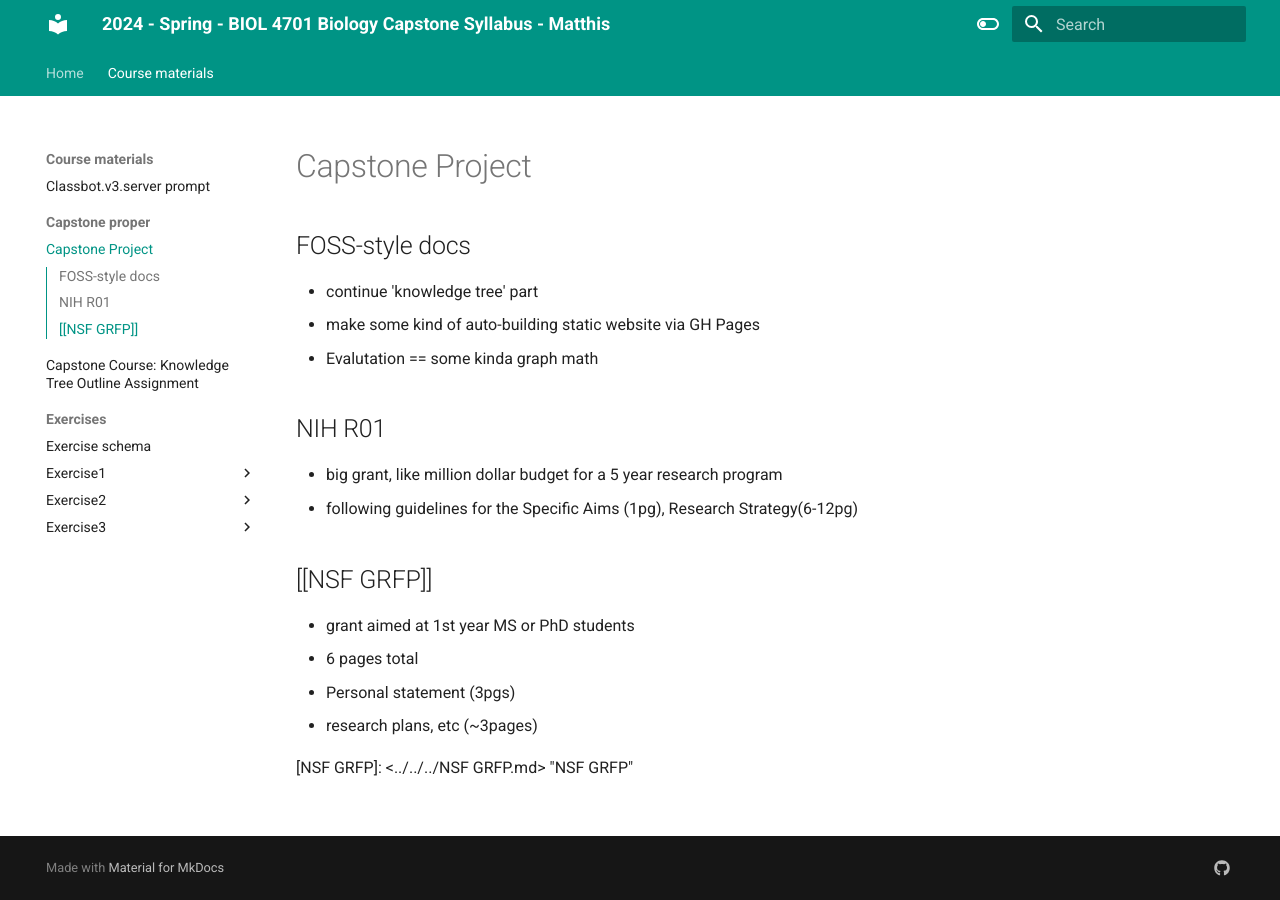
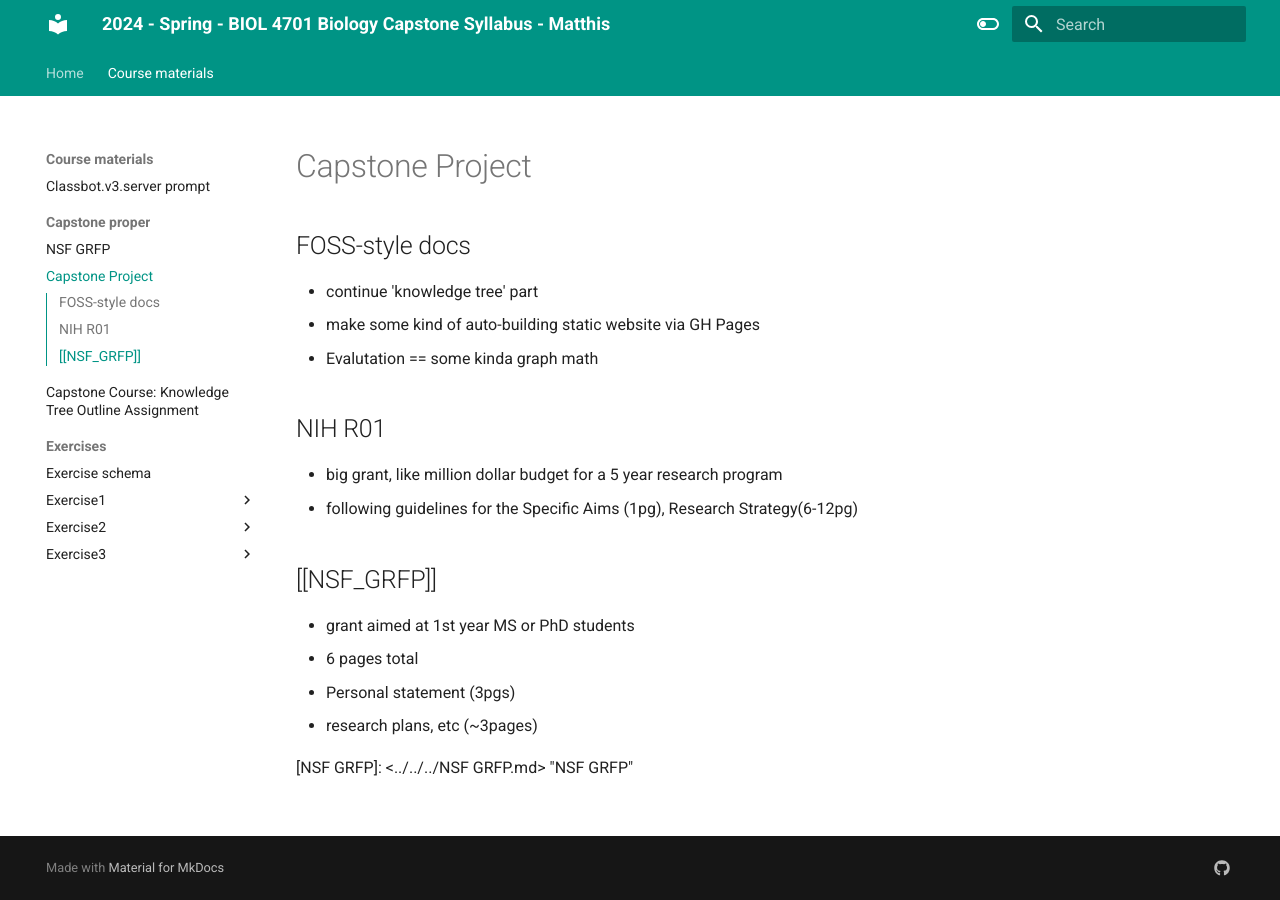
Before and after one commit to HumanMovementNeuroscience/capstone, an MkDocs documentation site: the page built from docs/course_materials/capstone_proper/capstone-project-description.md, in a window 1280 px wide. Built offline with MkDocs 1.6.1 and Material for MkDocs 9.7.7, drawn with Linux system fonts in a browser that asks for light colours.

Commit message:
Mar 25, 2024, 6:29 AM

```diff
--- a/docs/course_materials/capstone_proper/capstone-project-description.md
+++ b/docs/course_materials/capstone_proper/capstone-project-description.md
@@ -9,7 +9,7 @@
  -  big grant, like million dollar budget for a 5 year research program
  -  following guidelines for the Specific Aims (1pg), Research Strategy(6-12pg)
 
-##  [[NSF GRFP]]
+##  [[NSF_GRFP]]
 -  grant aimed at 1st year MS or PhD students
 -  6 pages total
    -  Personal statement (3pgs)
```
Also changed, not shown: docs/course_materials/capstone_proper/NSF_GRFP.md (renamed from NSF GRFP.md).
